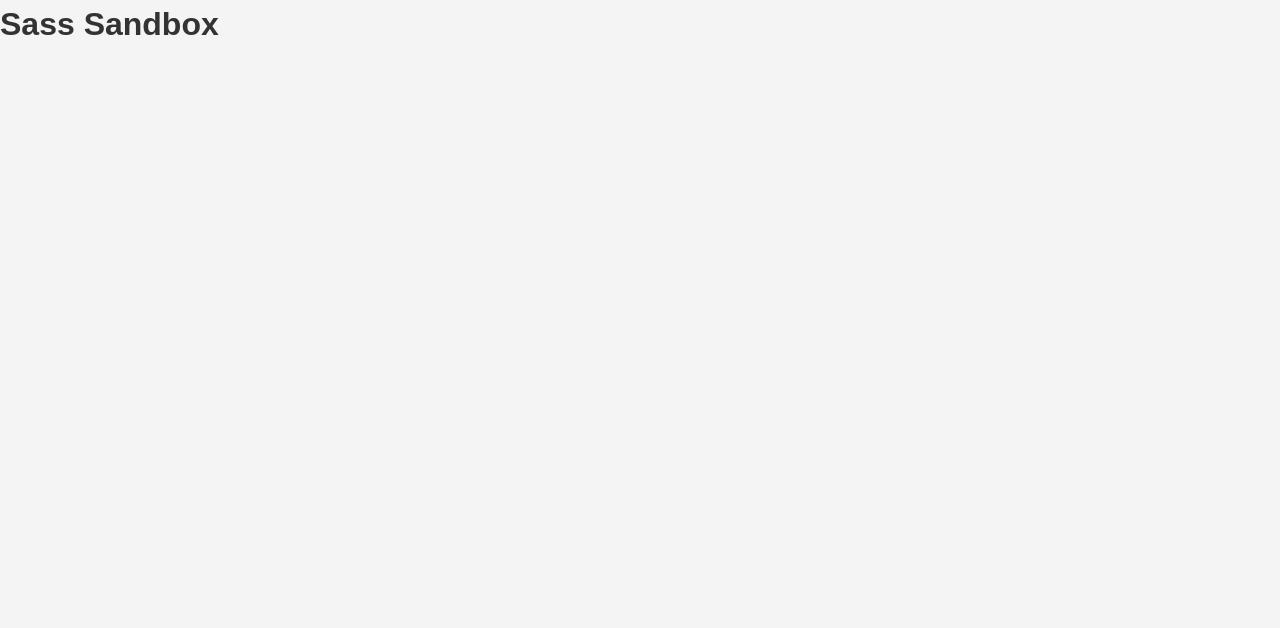
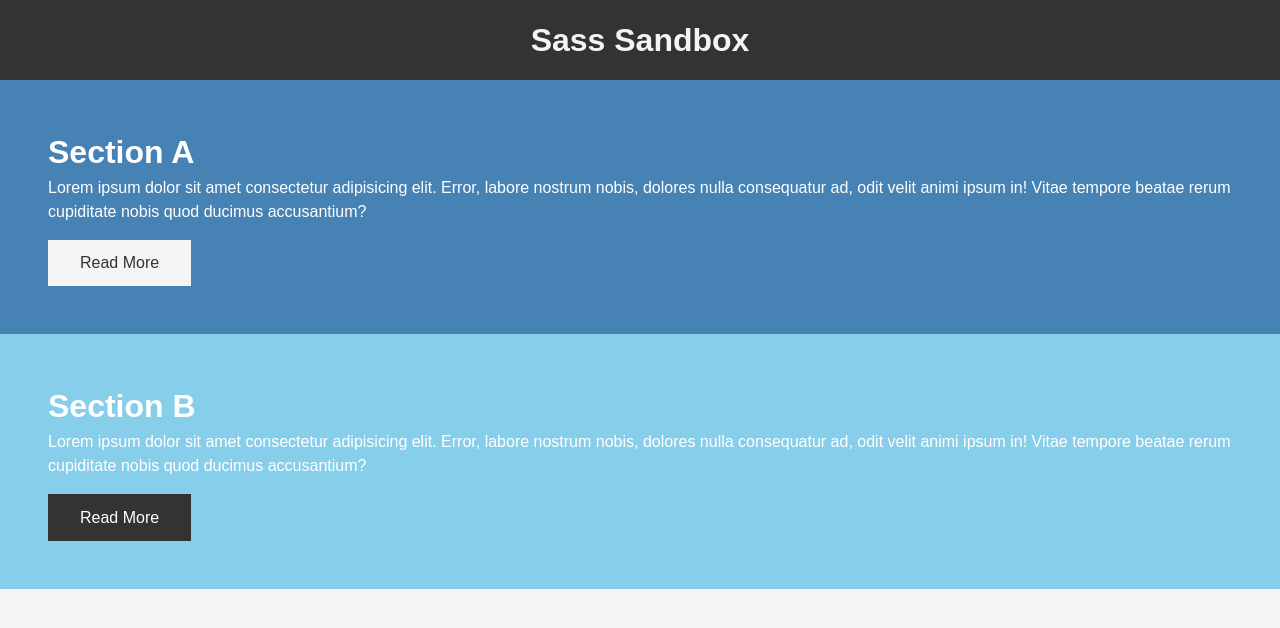
Before and after one commit to kevin-labtani/learning-sass, a plain HTML site: page index.html in a window 1280 px wide. Drawn offline with Linux system fonts and the light colour scheme.

Commit message:
add inheritance

```diff
--- a/assets/scss/style.scss
+++ b/assets/scss/style.scss
@@ -11,3 +11,54 @@ body {
   font-family: $font-stack;
   line-height: 1.5;
 }
+
+header {
+  background: $dark-color;
+  color: $light-color;
+  padding: 1rem;
+
+  h1 {
+    text-align: center;
+  }
+}
+
+.section {
+  padding: 3rem;
+
+  h3 {
+    font-size: 2rem;
+  }
+
+  &-a {
+    background: $primary-color;
+    color: white;
+  }
+
+  &-b {
+    background: $secondary-color;
+    color: white;
+  }
+}
+
+%btn-shared {
+  display: inline-block;
+  padding: 0.7rem 2rem;
+  border: none;
+  cursor: pointer;
+  text-decoration: none;
+  margin-top: 1rem;
+}
+
+.btn {
+  &-light {
+    @extend %btn-shared;
+    background-color: $light-color;
+    color: $dark-color;
+  }
+
+  &-dark {
+    @extend %btn-shared;
+    background-color: $dark-color;
+    color: #fff;
+  }
+}
--- a/index.html
+++ b/index.html
@@ -8,6 +8,26 @@
     <title>Learning Sass</title>
   </head>
   <body>
-    <h1>Sass Sandbox</h1>
+    <header>
+      <h1>Sass Sandbox</h1>
+    </header>
+    <section class="section section-a">
+      <h3>Section A</h3>
+      <p>
+        Lorem ipsum dolor sit amet consectetur adipisicing elit. Error, labore
+        nostrum nobis, dolores nulla consequatur ad, odit velit animi ipsum in!
+        Vitae tempore beatae rerum cupiditate nobis quod ducimus accusantium?
+      </p>
+      <a href="#" class="btn-light">Read More</a>
+    </section>
+    <section class="section section-b">
+      <h3>Section B</h3>
+      <p>
+        Lorem ipsum dolor sit amet consectetur adipisicing elit. Error, labore
+        nostrum nobis, dolores nulla consequatur ad, odit velit animi ipsum in!
+        Vitae tempore beatae rerum cupiditate nobis quod ducimus accusantium?
+      </p>
+      <a href="#" class="btn-dark">Read More</a>
+    </section>
   </body>
 </html>
```
Also changed, not shown: assets/css/style.css, dist/css/style.min.css, 2 other files.
